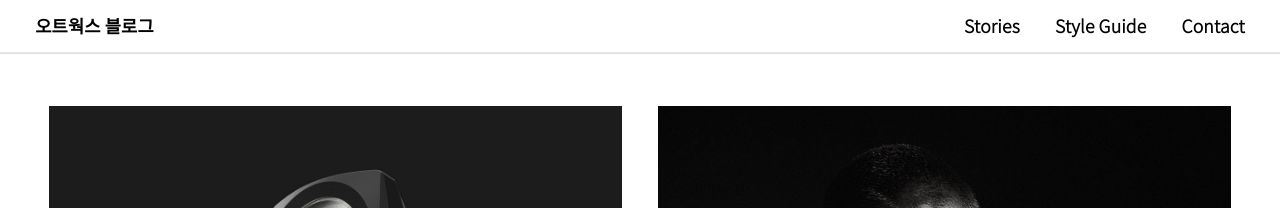
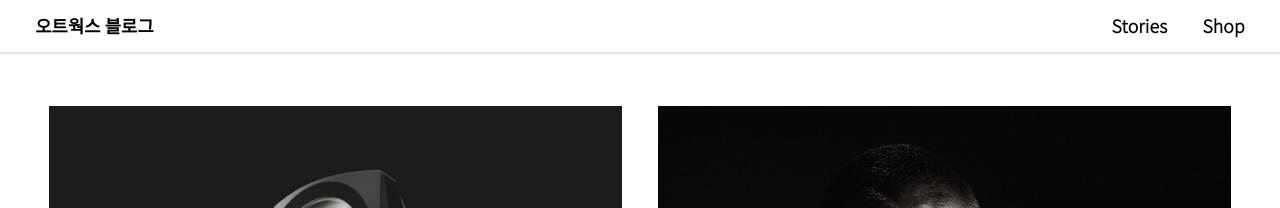
Before and after one commit to hauteworks/hauteworks-blog, a Jekyll site: the page built from index.html, in a window 1280 px wide. Shown: the top 208 px of the page. Built offline with Jekyll 4.4.1, drawn with Linux system fonts in a browser that asks for light colours; the list of posts is cut into pages by our own code.

Commit message:
navi config

```diff
--- a/_includes/navigation.html
+++ b/_includes/navigation.html
@@ -1,7 +1,7 @@
 <nav>
   <ul class="header__list">
     <li><a href="{{ '/' | prepend: site.baseurl }}">Stories</a></li>
-    <li><a href="{{ '/style-guide' | prepend: site.baseurl }}">Style Guide</a></li>
-    <li><span class="popup__open">Contact</span></li>
+    <li><a href="https://kr.hauteworks.com">Shop</a></li>
+    <!--<li><span class="popup__open">Contact</span></li>-->
   </ul>
 </nav>
```
